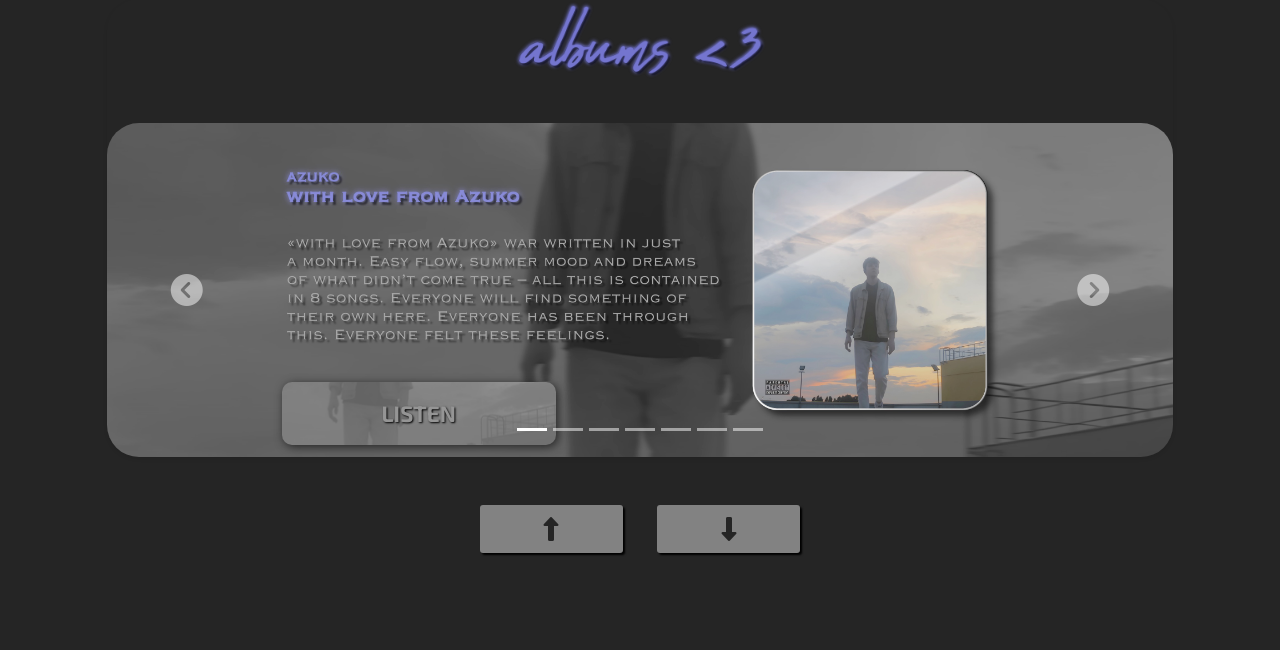
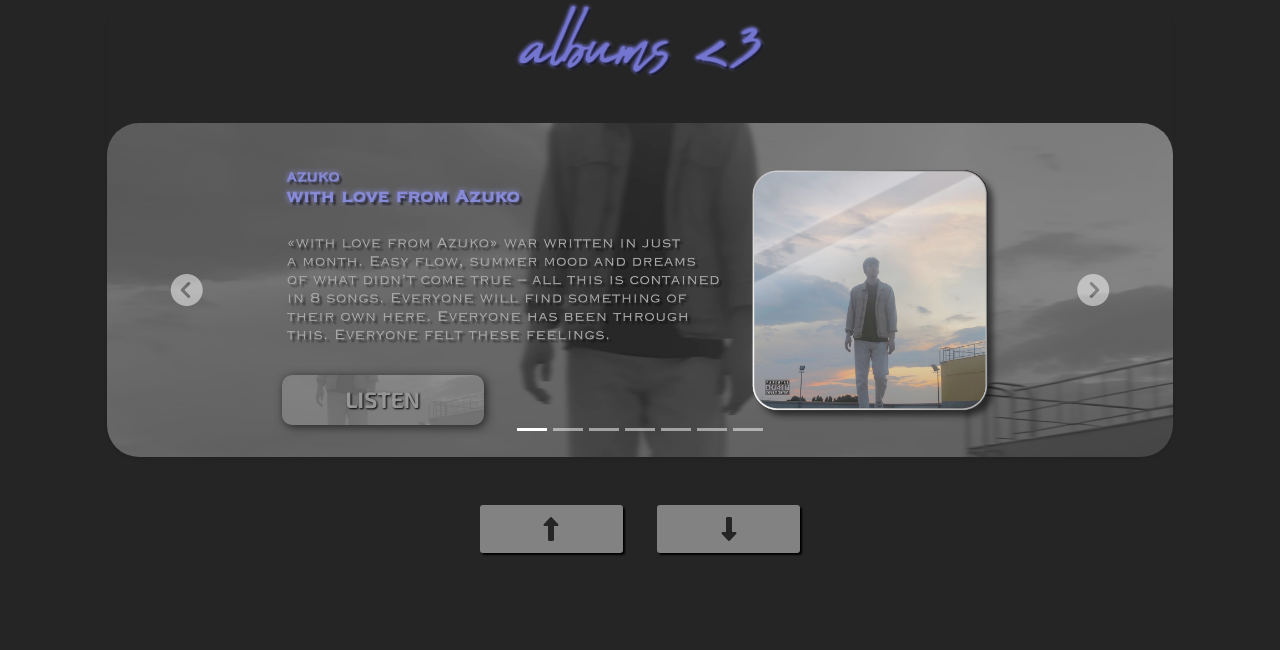
Before and after one commit to AzukoTazumaki/Azuko, a FastAPI app: page /projects in a window 1280 px wide. Shown: the part 924-1574 px from the top of the page. Run offline with FastAPI, Linux system fonts and the light colour scheme; some libraries are stand-ins or nearby versions.

Commit message:
FastApi site v1.1.4 (style.css upd)

```diff
--- a/static/css/style.css
+++ b/static/css/style.css
@@ -448,7 +448,7 @@ footer .footer_col ul {
 .project_slider_button {
     position: absolute;
     left: 16.4%;
-    padding: 15px 100px;
+    padding: 1vh 5vw;
     border: none;
     font-size: 1.4em;
     font-weight: bold;
@@ -473,7 +473,7 @@ footer .footer_col ul {
 }
 
 .albums_slider_button {
-    top: 77.5%;
+    top: 75.5%;
 }
 
 .singles_slider_button,
```
